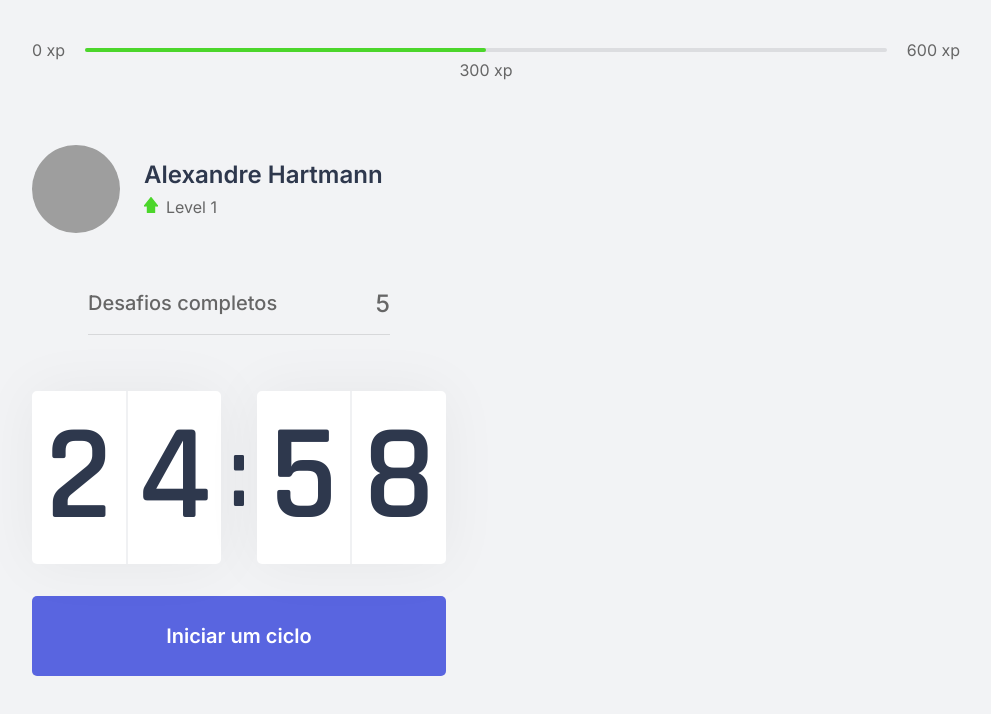
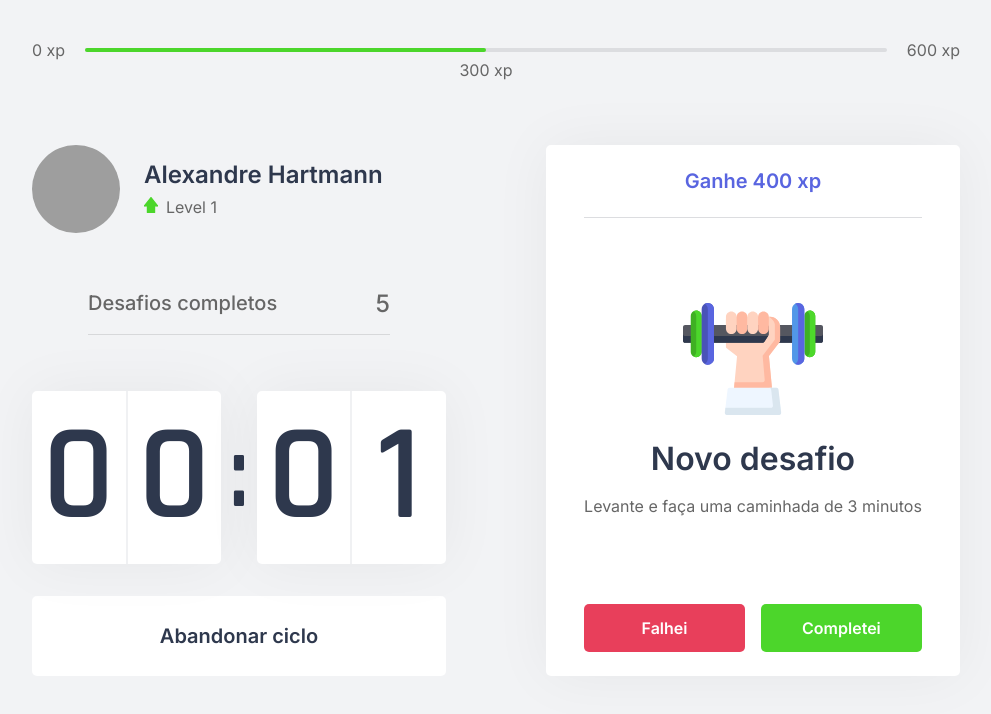
Before and after one commit to alexandrehrt/move-it-next-level-week-4, a Next.js app: page / in a window 1280 px wide. Both pictures are taken after a click on the button "Iniciar um ciclo". Shown: the top 714 px of the page, without its empty margins (144-1135 px from the left). Built offline with nearby package versions, Linux system fonts and the light colour scheme; grey boxes are pictures that could not be loaded.

Commit message:
layout finished

```diff
--- /dev/null
+++ b/src/components/ChallengeBox.tsx
@@ -0,0 +1,45 @@
+import styles from '../styles/components/ChallengeBox.module.css';
+
+export function ChallengeBox() {
+  const hasActiveChallenge = true;
+
+  return (
+    <div className={styles.challengeBoxContainer}>
+      { hasActiveChallenge ? (
+        <div className={styles.challengeActive}>
+          <header>Ganhe 400 xp</header>
+
+          <main>
+            <img src="icons/body.svg" />
+            <strong>Novo desafio</strong>
+            <p>Levante e faça uma caminhada de 3 minutos</p>
+          </main>
+
+          <footer>
+            <button
+              type='button'
+              className={styles.challengeFailedButton}
+             >
+               Falhei
+            </button>
+
+            <button
+              type='button'
+              className={styles.challengeSucceededButton}
+              >
+              Completei
+            </button>
+          </footer>
+        </div>
+      ) : (
+        <div className={styles.challengeNotActive}>
+          <strong>Finalize um ciclo para receber um desafio</strong>
+          <p>
+            <img src="icons/level-up.svg" alt="Level Up"/>
+            Avance de level completando desafios.
+          </p>
+        </div>
+      )}
+    </div>
+  )
+}
--- a/src/components/Countdown.tsx
+++ b/src/components/Countdown.tsx
@@ -1,9 +1,12 @@
 import { useEffect, useState } from 'react';
 import styles from '../styles/components/Countdown.module.css';
 
+let countdownTimeout: NodeJS.Timeout;
+
 export function Countdown() {
-  const [time, setTime] = useState(25 * 60);
-  const [active, setActive] = useState(false); // countdown ativo ou não
+  const [time, setTime] = useState(0.05 * 60);
+  const [isActive, setIsActive] = useState(false); // countdown ativo ou não
+  const [hasFinished, setHasFinished] = useState(false);
 
   const minutes = Math.floor(time / 60);
   const seconds = time % 60;
@@ -18,16 +21,25 @@
   const [secondLeft, secondRight] = String(seconds).padStart(2, '0').split('');
 
   function startCountdown() {
-    setActive(true);
+    setIsActive(true);
   };
 
+  function resetCountdown() {
+    clearTimeout(countdownTimeout);
+    setIsActive(false);
+    setTime(25 * 60);
+  }
+
   useEffect(() => {
-    if (active && time > 0) {
-      setTimeout(() => {
+    if (isActive && time > 0) {
+      countdownTimeout = setTimeout(() => {
         setTime(time - 1);
       }, 1000);
+    } else if (isActive && time === 0) {
+      setHasFinished(true);
+      setIsActive(false);
     }
-  }, [active, time]);
+  }, [isActive, time]);
 
   return(
     <div>
@@ -43,6 +55,24 @@
         </div>
       </div>
 
+      { hasFinished ? (
+        <button
+          disabled
+          className={styles.countdownButton}
+          >
+          Ciclo encerrado
+        </button>
+      ) : (
+        <>
+          { isActive ? (
+            <button
+              type='button'
+              className={`${styles.countdownButton} ${styles.countdownButtonActive}`}
+              onClick={resetCountdown}
+              >
+              Abandonar ciclo
+            </button>
+          ) : (
             <button
               type='button'
               className={styles.countdownButton}
@@ -50,6 +80,11 @@
               >
               Iniciar um ciclo
             </button>
+          )}
+        </>
+      )}
+
+
     </div>
-  )
-}
+  );
+};
--- a/src/pages/index.tsx
+++ b/src/pages/index.tsx
@@ -1,5 +1,6 @@
 import Head from 'next/head';
 
+import { ChallengeBox } from '../components/ChallengeBox';
 import { CompletedChallenges } from '../components/CompletedChallenges';
 import { Countdown } from '../components/Countdown';
 import { ExperienceBar } from '../components/ExperienceBar'
@@ -22,6 +23,10 @@
           <CompletedChallenges />
           <Countdown />
         </div>
+
+        <div>
+          <ChallengeBox />
+        </div>
       </section>
   </div>
   )
--- /dev/null
+++ b/src/styles/components/ChallengeBox.module.css
@@ -0,0 +1,110 @@
+.challengeBoxContainer {
+  height: 100%;
+
+  background: var(--white);
+  border-radius: 5px;
+  box-shadow: 0 0 60px rgba(0, 0, 0, 0.05);
+  padding: 2.4rem 3.2rem;
+
+  display: flex;
+  flex-direction: column;
+  align-items: center;
+  justify-content: center;
+
+  text-align: center;
+}
+
+.challengeNotActive {
+  display: flex;
+  flex-direction: column;
+  align-items: center;
+}
+
+.challengeNotActive strong {
+  font-size: 2.4rem;
+  font-weight: 600;
+  line-height: 1.4;
+}
+
+.challengeNotActive p {
+  display: flex;
+  flex-direction: column;
+  align-items: center;
+  line-height: 1.4;
+  max-width: 70%;
+  margin-top: 4.8rem;
+}
+
+.challengeNotActive img {
+  margin-bottom: 1.6rem;
+}
+
+.challengeActive {
+  height: 100%;
+
+  display: flex;
+  flex-direction: column;
+}
+
+.challengeActive header {
+  color: var(--blue);
+  font-weight: 600;
+  font-size: 2rem;
+  padding: 0 3.2rem 2.4rem;
+  border-bottom: 1px solid var(--gray-line);
+}
+
+.challengeActive main {
+  flex: 1;
+  display: flex;
+  flex-direction: column;
+  align-items: center;
+  justify-content: center;
+}
+
+.challengeActive main strong {
+  font-size: 3.2rem;
+  font-weight: 600;
+  color: var(--title);
+  margin: 2.4rem 0 1.6rem;
+}
+
+.challengeActive main p {
+  line-height: 1.5;
+}
+
+.challengeActive footer {
+  display: grid;
+  grid-template-columns: 1fr 1fr;
+  gap: 1.6rem;
+}
+
+.challengeActive footer button {
+  height: 4.8rem;
+
+  display: flex;
+  align-items: center;
+  justify-content: center;
+
+  border: 0;
+  border-radius: 5px;
+
+  color: var(--white);
+
+  font-size: 1.6rem;
+  font-weight: 600;
+
+  transition: filter 0.2s;
+}
+
+.challengeActive footer button.challengeFailedButton {
+  background: var(--red);
+}
+
+.challengeActive footer button.challengeSucceededButton {
+  background: var(--green);
+}
+
+.challengeActive footer button:hover {
+  filter: brightness(0.9);
+}
--- a/src/styles/components/Countdown.module.css
+++ b/src/styles/components/Countdown.module.css
@@ -59,6 +59,24 @@
   transition: background-color 0.2s;
 }
 
-.countdownButton:hover {
+.countdownButton:not(:disabled):hover {
   background: var(--blue-dark);
 }
+
+.countdownButtonActive {
+  background: var(--white);
+  color: var(--title);
+}
+
+.countdownButtonActive:not(:disabled):hover {
+  background: var(--red);
+  color: var(--white);
+}
+
+.countdownButton:disabled {
+  background: var(--white);
+  color: var(--text);
+  cursor: not-allowed;
+  border-radius: 5px 5px 0 0;
+  border-bottom: 3px solid var(--green);
+}
```
Lines whose indentation alone changed are shown as unchanged.
